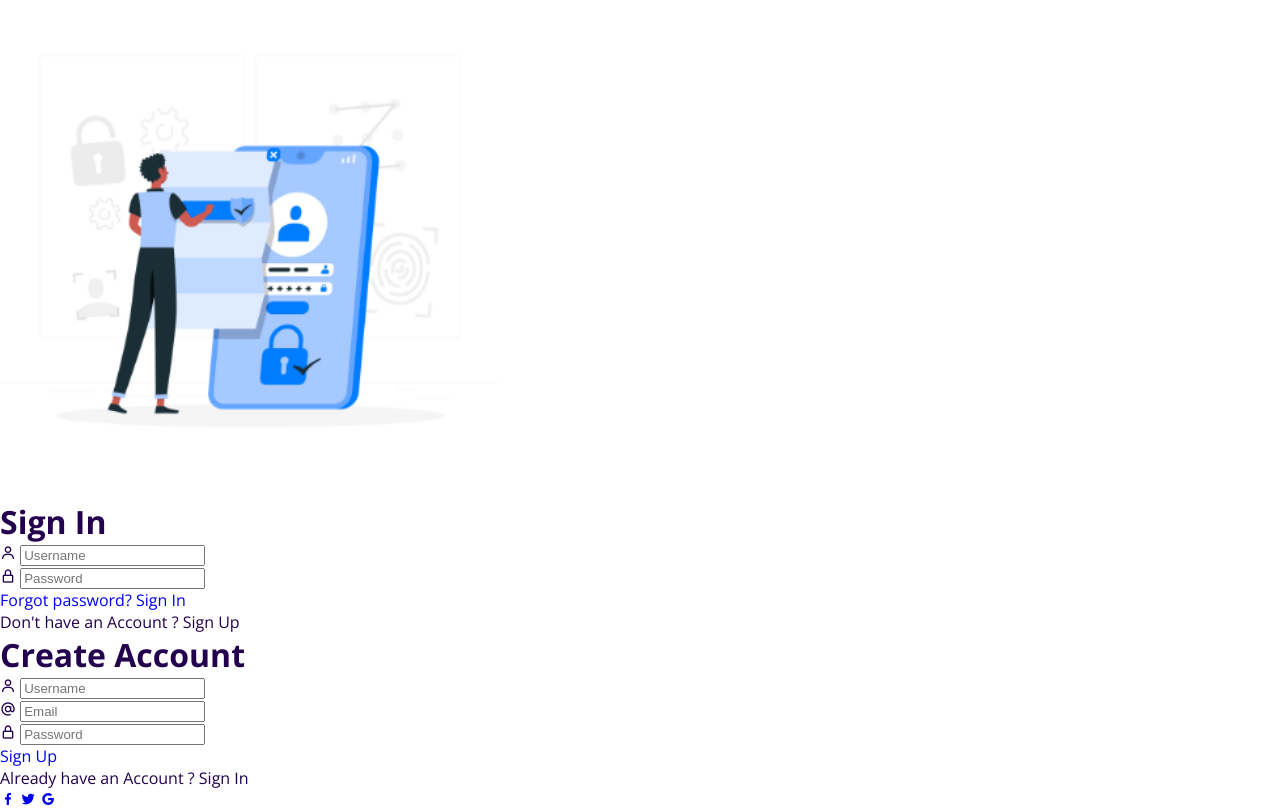
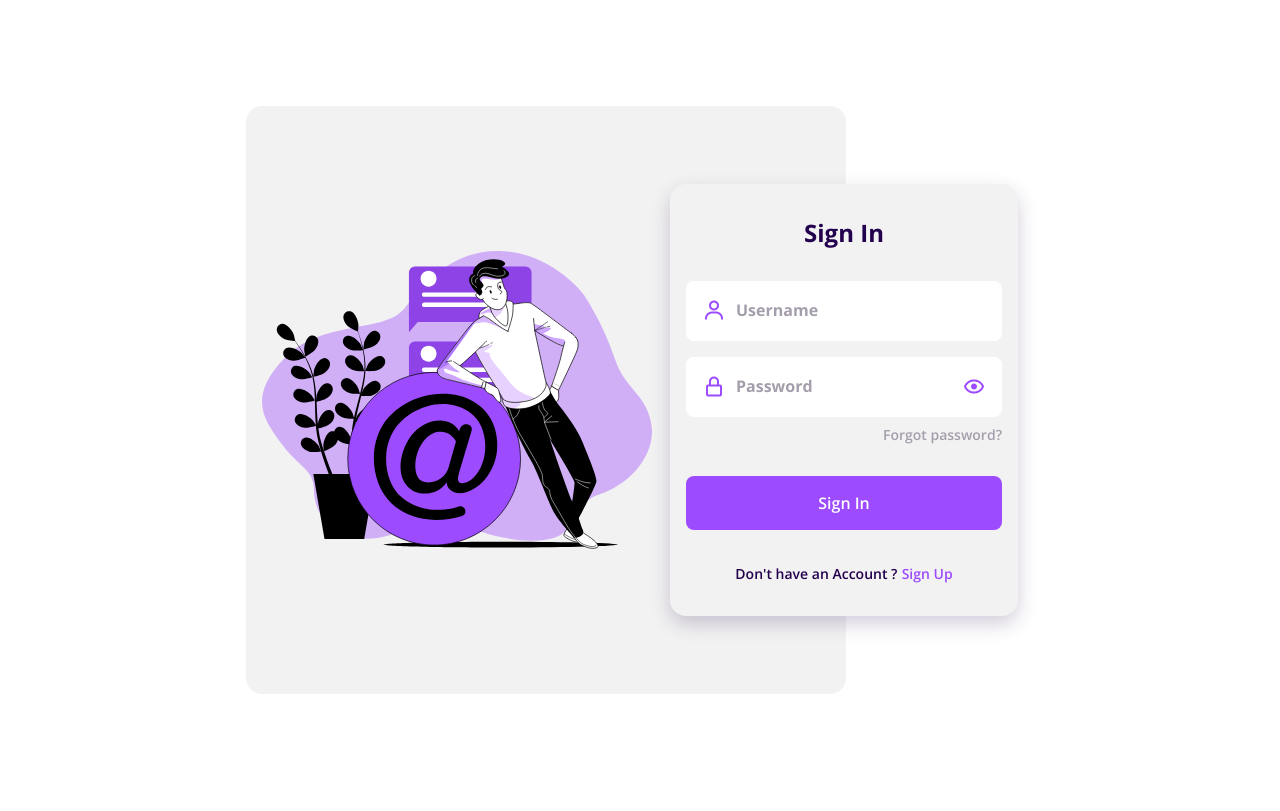
Before and after one commit to Cauasebastian/html-css-responsive-login, a plain HTML site: page index.html in a window 1280 px wide. Drawn offline with nearby package versions, Linux system fonts and the light colour scheme.

Commit message:
base do projeto completa

```diff
--- a/index.html
+++ b/index.html
@@ -2,16 +2,21 @@
 <html lang="en">
 <head>
     <meta charset="UTF-8">
-    <title>responsive login form Sign in Sign up</title>
+    <meta name="viewport" content="width=device-width, initial-scale=1.0">
+
+    <!-- ===== CSS ===== -->
     <link rel="stylesheet" href="style.css">
+
+    <!-- ===== BOX ICONS ===== -->
     <link href='https://cdn.jsdelivr.net/npm/boxicons@2.0.5/css/boxicons.min.css' rel='stylesheet'>
 
+    <title>Responsive Login Form Sign In Sign Up</title>
 </head>
 <body>
 <div class="login">
     <div class="login__content">
         <div class="login__img">
-            <img src="img/login-img.jpg" alt="">
+            <img src="img/img-login.svg" alt="">
         </div>
 
         <div class="login__forms">
@@ -25,7 +30,8 @@
 
                 <div class="login__box">
                     <i class='bx bx-lock-alt login__icon'></i>
-                    <input type="password" placeholder="Password" class="login__input">
+                    <input type="password" placeholder="Password" class="login__input" id="passwordInputLogin">
+                    <i class='bx bx-show showpassword__icon' id="showPasswordLogin"></i>
                 </div>
 
                 <a href="#" class="login__forgot">Forgot password?</a>
@@ -53,7 +59,8 @@
 
                 <div class="login__box">
                     <i class='bx bx-lock-alt login__icon'></i>
-                    <input type="password" placeholder="Password" class="login__input">
+                    <input type="password" placeholder="Password" class="login__input" id="passwordInputRegister">
+                    <i class='bx bx-show showpassword__icon' id="showPasswordRegister"></i>
                 </div>
 
                 <a href="#" class="login__button">Sign Up</a>
@@ -73,7 +80,10 @@
     </div>
 </div>
 
+<!-- ===== BOX ICONS ===== -->
+<script src='https://cdn.jsdelivr.net/npm/boxicons@2.0.5/js/boxicons.min.js'></script>
 
-<script src="assets/js/main.js"></script>
+<!--===== MAIN JS =====-->
+<script src="main.js"></script>
 </body>
 </html>
--- a/main.js
+++ b/main.js
@@ -0,0 +1,47 @@
+/*===== LOGIN SHOW and HIDDEN =====*/
+document.addEventListener("DOMContentLoaded", function() {
+    const signUp = document.getElementById('sign-up');
+    const signIn = document.getElementById('sign-in');
+    const loginIn = document.getElementById('login-in');
+    const loginUp = document.getElementById('login-up');
+
+
+
+    signUp.addEventListener('click', () => {
+    // Remove classes first if they exist
+    loginIn.classList.remove('block');
+    loginUp.classList.remove('none');
+
+    // Add classes
+    loginIn.classList.toggle('none');
+    loginUp.classList.toggle('block');
+});
+
+signIn.addEventListener('click', () => {
+    // Remove classes first if they exist
+    loginIn.classList.remove('none');
+    loginUp.classList.remove('block');
+
+    // Add classes
+    loginIn.classList.toggle('block');
+    loginUp.classList.toggle('none');
+});
+    function addPasswordToggleBehavior(passwordInputId, showPasswordIconId) {
+        const passwordInput = document.getElementById(passwordInputId);
+        const showPasswordIcon = document.getElementById(showPasswordIconId);
+
+        if (passwordInput && showPasswordIcon) {
+            // Se os elementos existirem, adicione o evento
+            showPasswordIcon.addEventListener("click", function () {
+                if (passwordInput.type === "password") {
+                    passwordInput.type = "text";
+                } else {
+                    passwordInput.type = "password";
+                }
+            });
+        }
+    }
+
+    addPasswordToggleBehavior("passwordInputLogin", "showPasswordLogin");
+    addPasswordToggleBehavior("passwordInputRegister", "showPasswordRegister");
+});
--- a/style.css
+++ b/style.css
@@ -1,27 +1,33 @@
-/*fonts*/
+/*===== GOOGLE FONTS =====*/
 @import url("https://fonts.googleapis.com/css2?family=Open+Sans:wght@400;600;700&display=swap");
 
+/*===== VARIABLES CSS =====*/
 :root{
-
+    /*===== Colores =====*/
     --first-color: #9D4BFF;
     --first-color-dark: #23004D;
     --first-color-light: #A49EAC;
     --first-color-lighten: #F2F2F2;
 
+    /*===== Font and typography =====*/
     --body-font: 'Open Sans', sans-serif;
     --h1-font-size: 1.5rem;
     --normal-font-size: .938rem;
     --small-font-size: .813rem;
 }
+
 @media screen and (min-width: 768px){
     :root{
         --normal-font-size: 1rem;
         --small-font-size: .875rem;
     }
 }
+
+/*===== BASE =====*/
 *,::before,::after{
     box-sizing: border-box;
 }
+
 body{
     margin: 0;
     padding: 0;
@@ -39,8 +45,208 @@ a{
 }
 
 img{
-    width: 500px;
     max-width: 100%;
     height: auto;
     display: block;
 }
+
+/*===== LOGIN =====*/
+.login{
+    display: grid;
+    grid-template-columns: 100%;
+    height: 100vh;
+    margin-left: 1.5rem;
+    margin-right: 1.5rem;
+}
+
+.login__content{
+    display: grid;
+}
+
+.login__img{
+    justify-self: center;
+}
+
+.login__img img{
+    width: 310px;
+    margin-top: 1.5rem;
+}
+
+.login__forms{
+    position: relative;
+    height: 368px;
+}
+
+.login__registre, .login__create{
+    position: absolute;
+    bottom: 1rem;
+    width: 100%;
+    background-color: var(--first-color-lighten);
+    padding: 2rem 1rem;
+    border-radius: 1rem;
+    text-align: center;
+    box-shadow: 0 8px 20px rgba(35,0,77,.2);
+    animation-duration: .4s;
+    animation-name: animate-login;
+}
+
+@keyframes animate-login{
+    0%{
+        transform: scale(1,1);
+    }
+    50%{
+        transform: scale(1.1,1.1);
+    }
+    100%{
+        transform: scale(1,1);
+    }
+}
+
+.login__title{
+    font-size: var(--h1-font-size);
+    margin-bottom: 2rem;
+}
+
+.login__box{
+    display: grid;
+    grid-template-columns: max-content 1fr;
+    column-gap: .5rem;
+    padding: 1.125rem 1rem;
+    background-color: #FFF;
+    margin-top: 1rem;
+    border-radius: .5rem;
+}
+
+.login__icon{
+    font-size: 1.5rem;
+    color: var(--first-color);
+}
+.showpassword__icon {
+    font-size: 1.5rem;
+    color: var(--first-color);
+    position: absolute;
+    right: 2rem;
+    cursor: pointer;
+}
+
+.login__input{
+    border: none;
+    outline: none;
+    font-size: var(--normal-font-size);
+    font-weight: 700;
+    color: var(--first-color-dark);
+}
+
+.login__input::placeholder{
+    font-size: var(--normal-font-size);
+    font-family: var(--body-font);
+    color: var(--first-color-light);
+}
+
+.login__forgot{
+    display: block;
+    width: max-content;
+    margin-left: auto;
+    margin-top: .5rem;
+    font-size: var(--small-font-size);
+    font-weight: 600;
+    color: var(--first-color-light);
+}
+
+.login__button{
+    display: block;
+    padding: 1rem;
+    margin: 2rem 0;
+    background-color: var(--first-color);
+    color: #FFF;
+    font-weight: 600;
+    text-align: center;
+    border-radius: .5rem;
+    transition: .3s;
+}
+
+.login__button:hover{
+    background-color: var(--first-color-dark);
+}
+
+.login__account, .login__signin, .login__signup{
+    font-weight: 600;
+    font-size: var(--small-font-size);
+}
+
+.login__account{
+    color: var(--first-color-dark);
+}
+
+.login__signin, .login__signup{
+    color: var(--first-color);
+    cursor: pointer;
+}
+
+.login__social{
+    margin-top: 2rem;
+}
+
+.login__social-icon{
+    font-size: 1.5rem;
+    color: var(--first-color-dark);
+    margin: 0 1.5rem;
+}
+
+/*Show login*/
+.block{
+    display: block;
+}
+
+/*Hidden login*/
+.none{
+    display: none;
+}
+
+/* ===== MEDIA QUERIES =====*/
+@media screen and (min-width: 576px){
+    .login__forms{
+        width: 348px;
+        justify-self: center;
+    }
+}
+
+@media screen and (min-width: 1024px){
+    .login{
+        height: 100vh;
+        overflow: hidden;
+    }
+
+    .login__content{
+        grid-template-columns: repeat(2, max-content);
+        justify-content: center;
+        align-items: center;
+        margin-left: 10rem;
+    }
+
+    .login__img{
+        display: flex;
+        width: 600px;
+        height: 588px;
+        background-color: var(--first-color-lighten);
+        border-radius: 1rem;
+        padding-left: 1rem;
+    }
+
+    .login__img img{
+        width: 390px;
+        margin-top: 0;
+    }
+
+    .login__registre, .login__create{
+        left: -11rem;
+    }
+
+    .login__registre{
+        bottom: -2rem;
+    }
+
+    .login__create{
+        bottom: -5.5rem;
+    }
+}
```
Also changed, not shown: img/img-login.svg (added), img/login-img.jpg (deleted).
